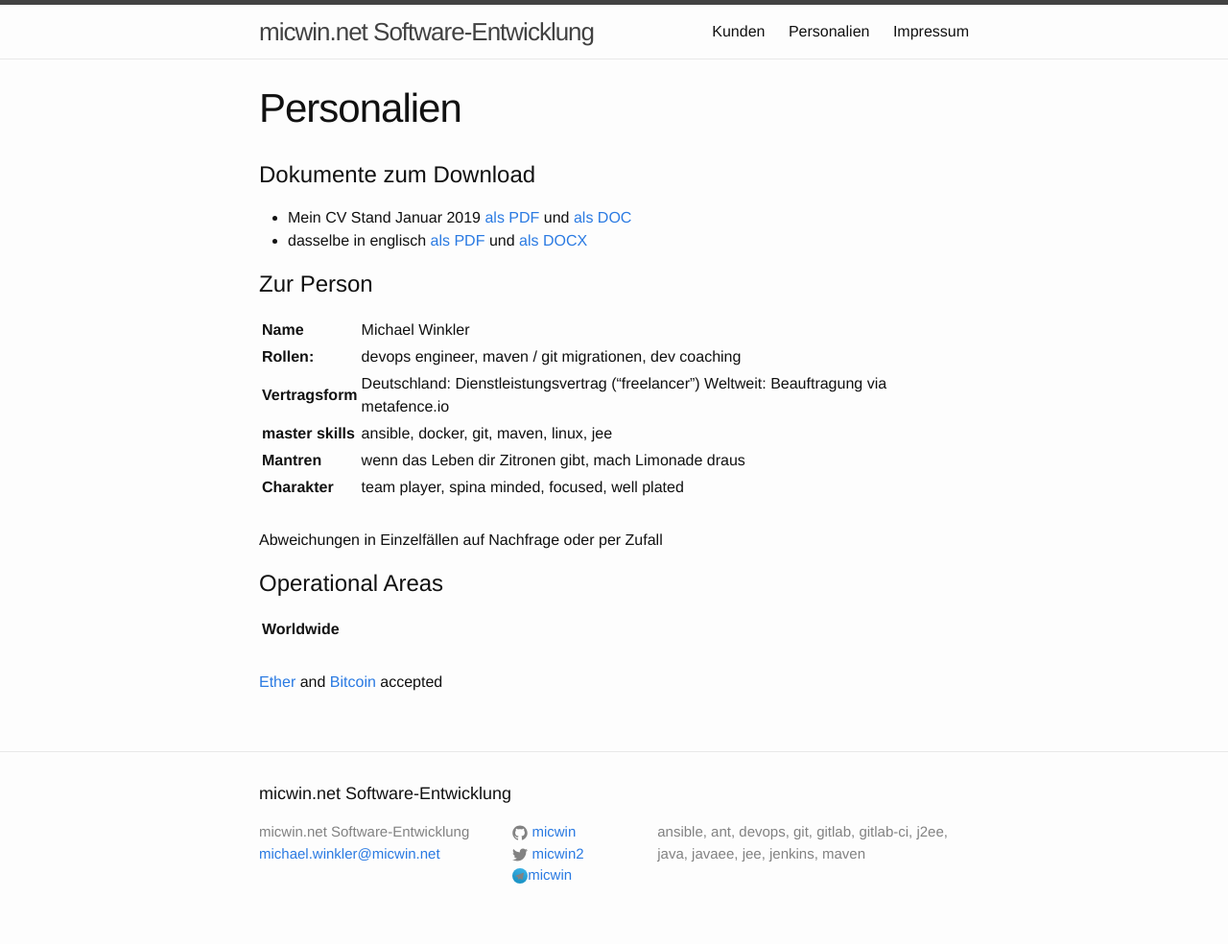
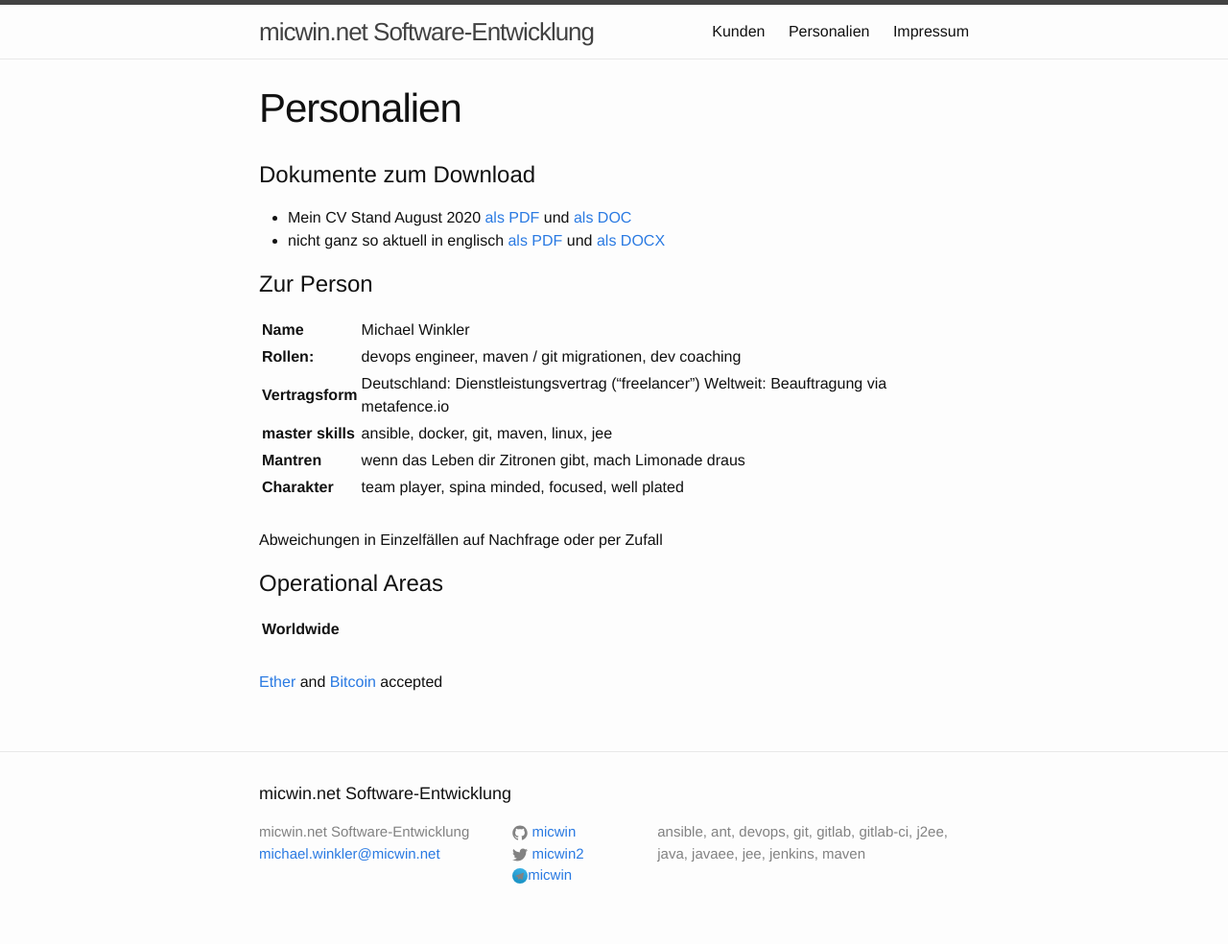
Before and after one commit to micwin/micwin.github.io, a Jekyll site: the page built from cv.md, in a window 1280 px wide. Shown: the whole page at 96% size. Built offline with Jekyll 4.4.1, drawn with Linux system fonts in a browser that asks for light colours.

Commit message:
Datum des cv auf der HP

```diff
--- a/cv.md
+++ b/cv.md
@@ -6,8 +6,8 @@ permalink: /cv/
 
 # Dokumente zum Download #
 
-* Mein CV Stand Januar 2019 [als PDF](../downloads/micwin_profil.pdf) und [als DOC](../downloads/micwin_profil.doc)
-* dasselbe in englisch [als PDF](../downloads/micwin_profil_en.pdf) und [als DOCX](../downloads/micwin_profil_en.docx)
+* Mein CV Stand August 2020 [als PDF](../downloads/micwin_profil.pdf) und [als DOC](../downloads/micwin_profil.doc)
+* nicht ganz so aktuell in englisch [als PDF](../downloads/micwin_profil_en.pdf) und [als DOCX](../downloads/micwin_profil_en.docx)
 
 # Zur Person #
 
```
